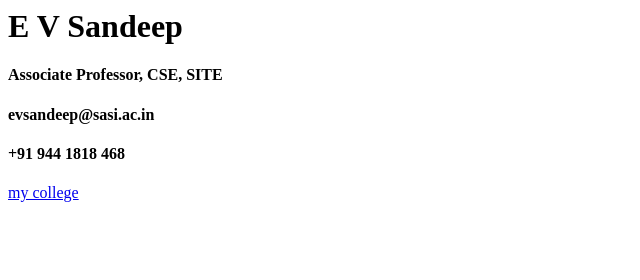
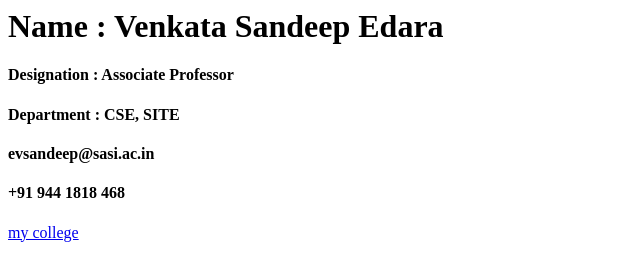
Before and after one commit to evsandeep/evsandeep.github.io, a plain HTML site: page index.html in a window 1280 px wide. Shown: the whole page, without its empty margins (0-640 px from the left). Drawn offline with Linux system fonts and the light colour scheme.

Commit message:
upadted name and designation

```diff
--- a/index.html
+++ b/index.html
@@ -3,8 +3,9 @@
     <title> my contact details </title>
   </head>
   <body>
-    <h1> E V Sandeep </h1>
-    <h4> Associate Professor, CSE, SITE </h4>
+    <h1> Name : Venkata Sandeep Edara </h1>
+    <h4> Designation : Associate Professor </h4>
+    <h4> Department : CSE, SITE </h4>
     <h4> evsandeep@sasi.ac.in </h4>
     <h4> +91 944 1818 468</h4>
     <a href='https://sasi.ac.in'> my college </a>
```
